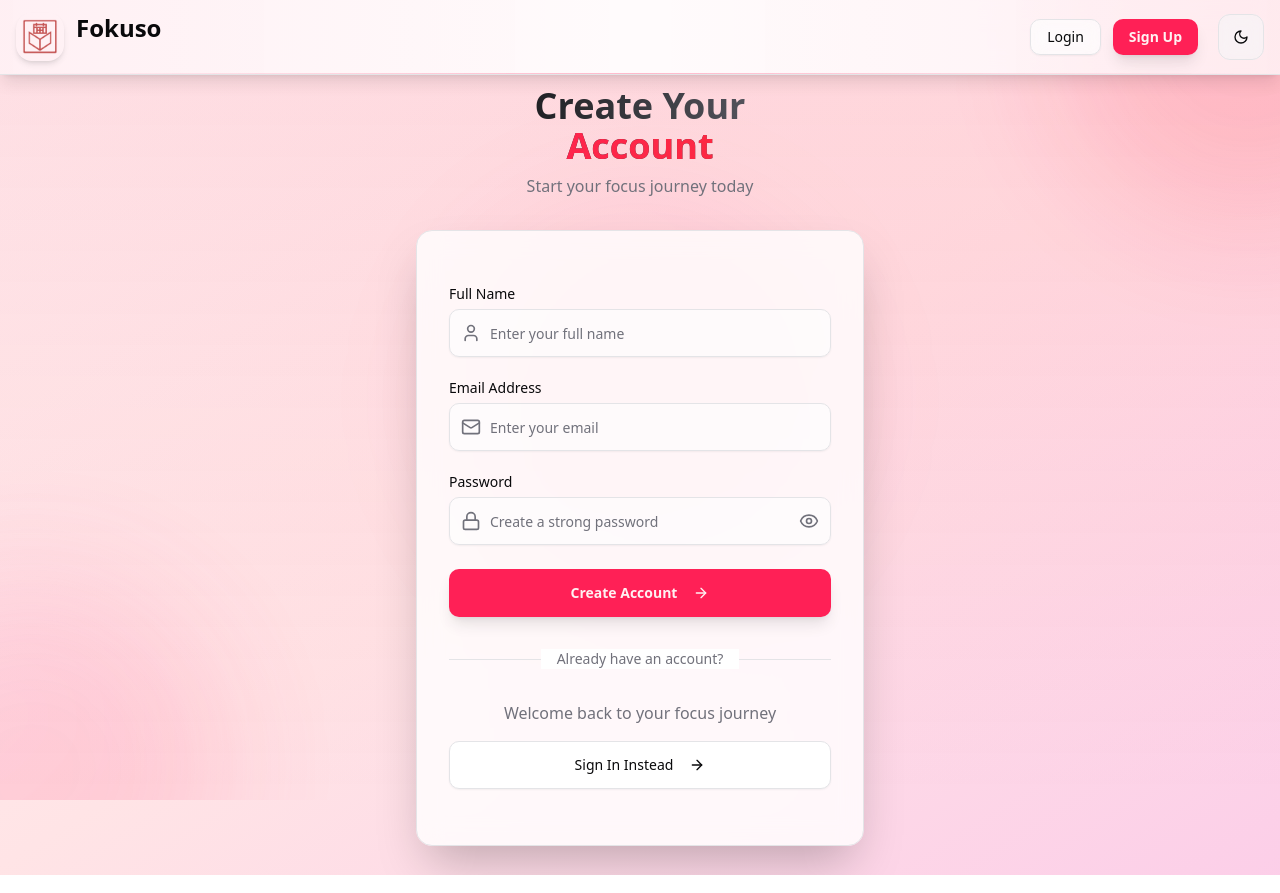
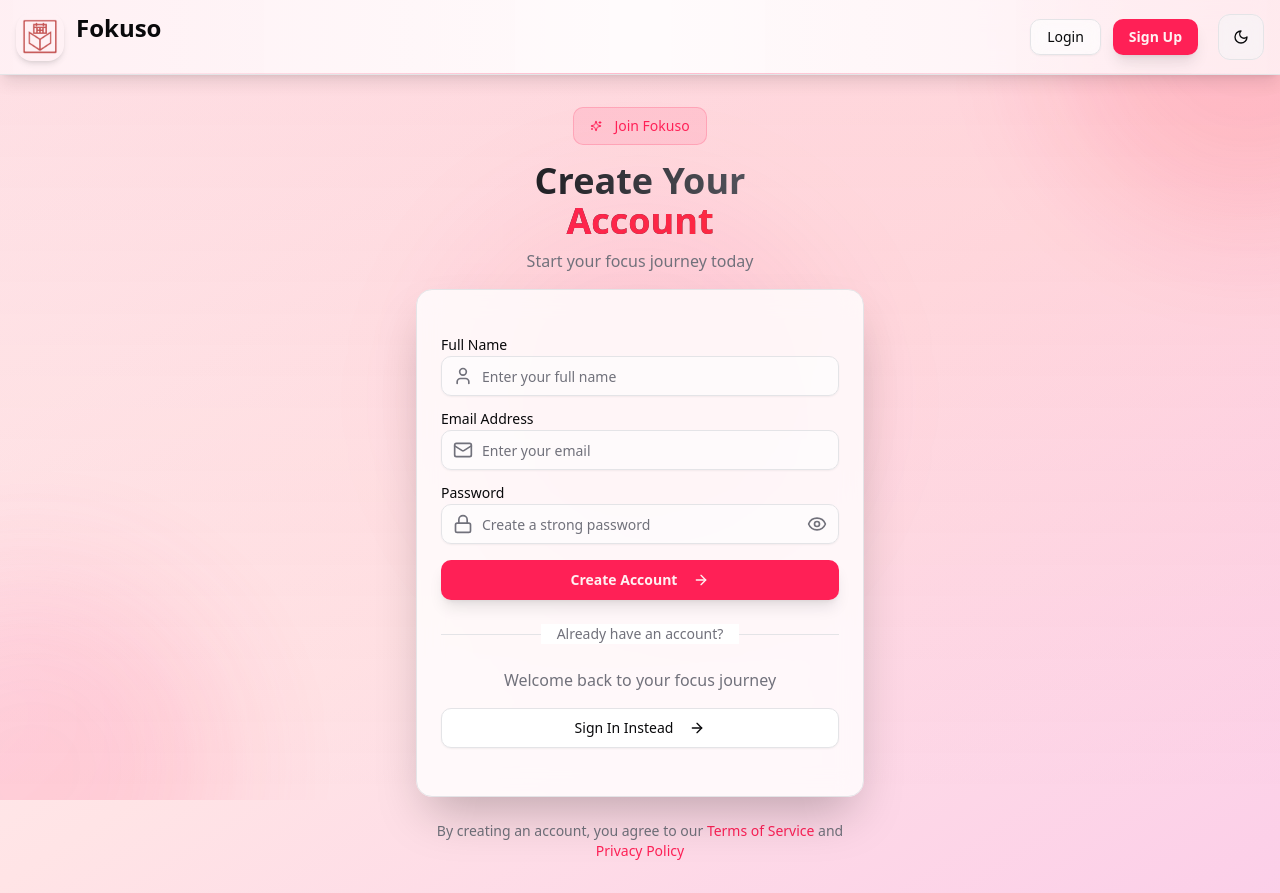
Before and after one commit to lowskydev/Fokuso, a React (Vite) app: page /register in a window 1280 px wide. Built offline with nearby package versions, Linux system fonts and the light colour scheme.

Commit message:
fix sizing regiser and login

```diff
--- a/src/components/pages/RegisterPage.jsx
+++ b/src/components/pages/RegisterPage.jsx
@@ -18,11 +18,11 @@ function RegisterPage() {
   useEffect(() => {
     // Scroll to top first, then prevent body scrolling
     window.scrollTo(0, 0)
-    document.body.classList.add('auth-page')
+    document.body.classList.add("auth-page")
 
     return () => {
       // Cleanup when component unmounts
-      document.body.classList.remove('auth-page')
+      document.body.classList.remove("auth-page")
     }
   }, [])
 
@@ -72,7 +72,7 @@ function RegisterPage() {
   }
 
   return (
-    <div className="min-h-screen max-h-screen bg-gradient-to-br from-red-50 via-rose-100 to-pink-200 dark:bg-gradient-to-br dark:from-background dark:via-card dark:to-muted overflow-hidden">
+    <div className="min-h-screen bg-gradient-to-br from-red-50 via-rose-100 to-pink-200 dark:bg-gradient-to-br dark:from-background dark:via-card dark:to-muted">
       {/* Animated background elements */}
       <div className="absolute inset-0 overflow-hidden pointer-events-none">
         <div className="absolute -top-40 -right-40 w-96 h-96 bg-gradient-to-br from-primary/20 to-red-500/20 rounded-full blur-3xl animate-pulse"></div>
@@ -83,10 +83,10 @@ function RegisterPage() {
       {/* Additional gradient overlay */}
       <div className="absolute inset-0 bg-gradient-to-t from-transparent via-primary/5 to-primary/10 pointer-events-none"></div>
 
-      <div className="relative z-10 flex items-center justify-center h-screen px-4 py-12 overflow-hidden">
+      <div className="relative z-10 flex items-center justify-center min-h-screen px-4 py-8">
         <div className="w-full max-w-md">
           {/* Header */}
-          <div className="text-center mb-8">
+          <div className="text-center mb-4">
             <Badge
               variant="secondary"
               className="mb-4 px-4 py-2 text-sm font-medium bg-primary/10 text-primary border-primary/20"
@@ -94,7 +94,7 @@ function RegisterPage() {
               <Sparkles className="w-4 h-4 mr-2" />
               Join Fokuso
             </Badge>
-            <h1 className="text-4xl font-bold mb-2 bg-gradient-to-r from-foreground to-muted-foreground bg-clip-text text-transparent">
+            <h1 className="text-3xl md:text-4xl font-bold mb-2 bg-gradient-to-r from-foreground to-muted-foreground bg-clip-text text-transparent">
               Create Your
               <span className="block bg-gradient-to-r from-primary to-red-500 bg-clip-text text-transparent">
                 Account
@@ -105,10 +105,10 @@ function RegisterPage() {
 
           {/* Register Card */}
           <Card className="bg-card/80 backdrop-blur-md border-border shadow-2xl hover:shadow-3xl transition-all duration-300">
-            <CardContent className="p-8">
-              <form className="space-y-6" onSubmit={handleSubmit}>
+            <CardContent className="p-4 md:p-6">
+              <form className="space-y-3 md:space-y-4" onSubmit={handleSubmit}>
                 {/* Name Field */}
-                <div className="space-y-2">
+                <div className="space-y-1">
                   <Label htmlFor="name" className="text-card-foreground font-medium">
                     Full Name
                   </Label>
@@ -121,13 +121,13 @@ function RegisterPage() {
                       required
                       value={name}
                       onChange={(e) => setName(e.target.value)}
-                      className="pl-10 h-12 bg-background/50 border-border focus:border-primary focus:ring-primary/20 transition-all duration-300"
+                      className="pl-10 h-9 md:h-10 bg-background/50 border-border focus:border-primary focus:ring-primary/20 transition-all duration-300"
                     />
                   </div>
                 </div>
 
                 {/* Email Field */}
-                <div className="space-y-2">
+                <div className="space-y-1">
                   <Label htmlFor="email" className="text-card-foreground font-medium">
                     Email Address
                   </Label>
@@ -140,13 +140,13 @@ function RegisterPage() {
                       required
                       value={email}
                       onChange={(e) => setEmail(e.target.value)}
-                      className="pl-10 h-12 bg-background/50 border-border focus:border-primary focus:ring-primary/20 transition-all duration-300"
+                      className="pl-10 h-9 md:h-10 bg-background/50 border-border focus:border-primary focus:ring-primary/20 transition-all duration-300"
                     />
                   </div>
                 </div>
 
                 {/* Password Field */}
-                <div className="space-y-2">
+                <div className="space-y-1">
                   <Label htmlFor="password" className="text-card-foreground font-medium">
                     Password
                   </Label>
@@ -159,7 +159,7 @@ function RegisterPage() {
                       required
                       value={password}
                       onChange={(e) => setPassword(e.target.value)}
-                      className="pl-10 pr-10 h-12 bg-background/50 border-border focus:border-primary focus:ring-primary/20 transition-all duration-300"
+                      className="pl-10 pr-10 h-9 md:h-10 bg-background/50 border-border focus:border-primary focus:ring-primary/20 transition-all duration-300"
                     />
                     <button
                       type="button"
@@ -175,7 +175,7 @@ function RegisterPage() {
                 <Button
                   type="submit"
                   disabled={isLoading}
-                  className="w-full h-12 bg-primary hover:bg-primary/90 text-primary-foreground font-semibold shadow-lg hover:shadow-xl transition-all duration-300 transform hover:scale-[1.02] group"
+                  className="w-full h-9 md:h-10 bg-primary hover:bg-primary/90 text-primary-foreground font-semibold shadow-lg hover:shadow-xl transition-all duration-300 transform hover:scale-[1.02] group"
                 >
                   {isLoading ? (
                     <div className="flex items-center">
@@ -192,7 +192,7 @@ function RegisterPage() {
               </form>
 
               {/* Divider */}
-              <div className="relative my-8">
+              <div className="relative my-4 md:my-6">
                 <div className="absolute inset-0 flex items-center">
                   <div className="w-full border-t border-border"></div>
                 </div>
@@ -207,7 +207,7 @@ function RegisterPage() {
                 <Link to="/login">
                   <Button
                     variant="outline"
-                    className="w-full h-12 border-border hover:border-primary/50 hover:bg-primary/5 transition-all duration-300 group"
+                    className="w-full h-9 md:h-10 border-border hover:border-primary/50 hover:bg-primary/5 transition-all duration-300 group"
                   >
                     Sign In Instead
                     <ArrowRight className="ml-2 w-4 h-4 group-hover:translate-x-1 transition-transform" />
@@ -218,7 +218,7 @@ function RegisterPage() {
           </Card>
 
           {/* Footer */}
-          <div className="text-center mt-8">
+          <div className="text-center mt-4 md:mt-6">
             <p className="text-sm text-muted-foreground">
               By creating an account, you agree to our{" "}
               <Link to="/terms" className="text-primary hover:text-primary/80 transition-colors">
--- a/src/index.css
+++ b/src/index.css
@@ -118,7 +118,3 @@
     @apply bg-background text-foreground;
   }
 }
-
-body.auth-page {
-  overflow: hidden;
-}
```
Also changed, not shown: src/components/pages/LoginPage.jsx (+16 -16 lines).
